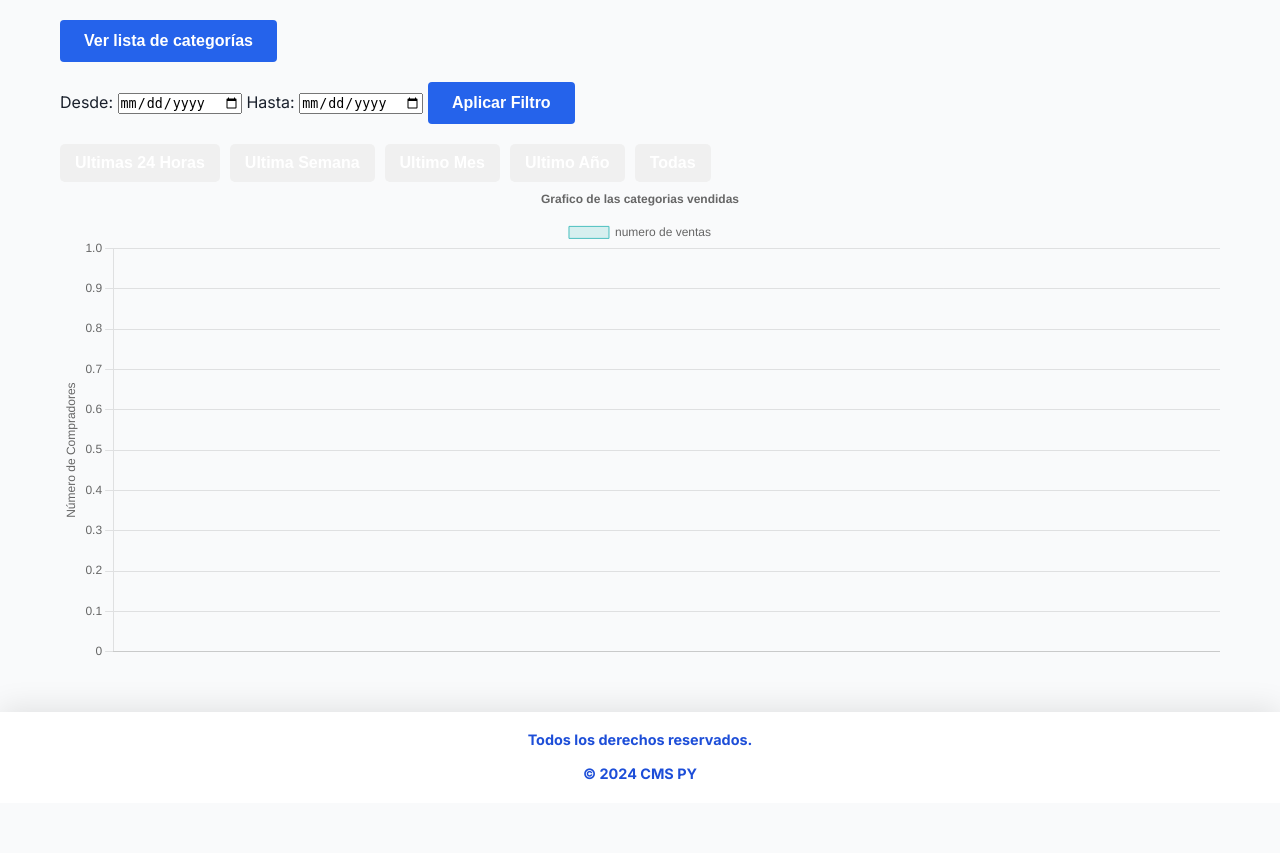
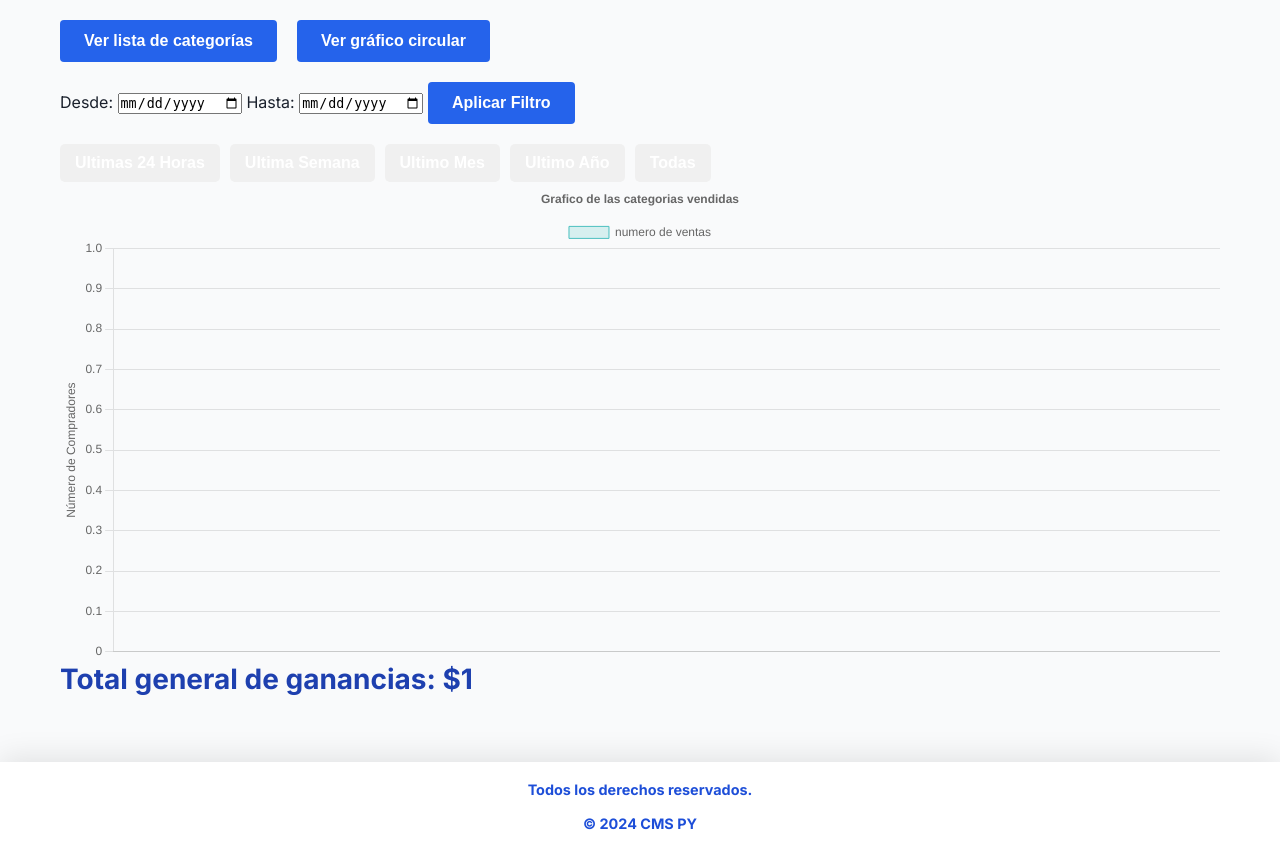
Before and after one commit to GiuProgramert/ls2-cms-py, a Django app: template templates/article/sold_categories.html in a window 1280 px wide. Shown: the part 50-903 px from the top of the page. Before the commit the page ends 830 px from the top, so only its background shows below. Run offline with Django 3.2, Linux system fonts and the light colour scheme; the template is opened without the code that fills it: most values are stand-ins (such as "Sample title", 1, 10 or a date in 2020); some libraries are stand-ins or nearby versions.

Commit message:
grafico circular(faltran agregar mas filtros y ya va a estar de lujo)

```diff
--- a/templates/article/sold_categories.html
+++ b/templates/article/sold_categories.html
@@ -7,6 +7,8 @@
         <input type="hidden" name="view_type" value="list">
         <button type="submit" class="btn btn-secondary">Ver lista de categorías</button>
     </form>
+
+    <button onclick="showPieChart()" class="btn btn-primary">Ver gráfico circular</button>
 </div>
 
 <div class="custom-date-filter">
@@ -45,9 +47,13 @@
     </form>
 </div>
 
-<!-- Graph -->
 <div class="chart-container">
     <canvas id="categoriesChart"></canvas>
+    <canvas id="pieChart" style="display: none;"></canvas> <!-- Gráfico circular -->
+</div>
+
+<div class="total-earnings">
+    <h3>Total general de ganancias: ${{ total_general }}</h3>
 </div>
 
 <style>
@@ -96,12 +102,15 @@ button.active {
 
 <script src="https://cdn.jsdelivr.net/npm/chart.js"></script>
 <script>
+
+
     var ctx = document.getElementById('categoriesChart').getContext('2d');
     var categories = {{ categories|safe }};
     var sales = {{ sales|safe }};
     var buyersPerCategory = {{ buyers_per_category|safe }};
     var earnings = {{ earnings|safe }};
 
+    // Gráfico de barras
     var categoriesChart = new Chart(ctx, {
         type: 'bar',
         data: {
@@ -153,5 +162,49 @@ button.active {
             }
         }
     });
+
+    // Función para mostrar el gráfico circular
+function showPieChart() {
+    const totalEarnings = parseFloat({{ total_general|default:0 }});
+
+    if (isNaN(totalEarnings) || totalEarnings <= 0) {
+        console.error("Total de ganancias no válido:", totalEarnings);
+        return;
+    }
+
+    var pieCtx = document.getElementById('pieChart').getContext('2d');
+    document.getElementById('categoriesChart').style.display = 'none';
+    document.getElementById('pieChart').style.display = 'block';
+
+    new Chart(pieCtx, {
+        type: 'pie',
+        data: {
+            labels: categories,
+            datasets: [{
+                label: 'Total de ganancias',
+                data: earnings,
+                backgroundColor: categories.map((_, i) => `hsl(${i * 30}, 70%, 50%)`),
+            }]
+        },
+        options: {
+            responsive: true,
+            plugins: {
+                legend: { position: 'top' },
+                title: { display: true, text: 'Distribución de ganancias por categoría' },
+                tooltip: {
+                    callbacks: {
+                        label: function(context) {
+                            var label = context.label || '';
+                            var amount = context.raw;
+                            var percentage = ((amount / totalEarnings) * 100).toFixed(2);
+                            return `${label}: $${amount.toFixed(2)} (${percentage}%)`;
+                        }
+                    }
+                }
+            }
+        }
+    });
+}
+
 </script>
 {% endblock %}
```
